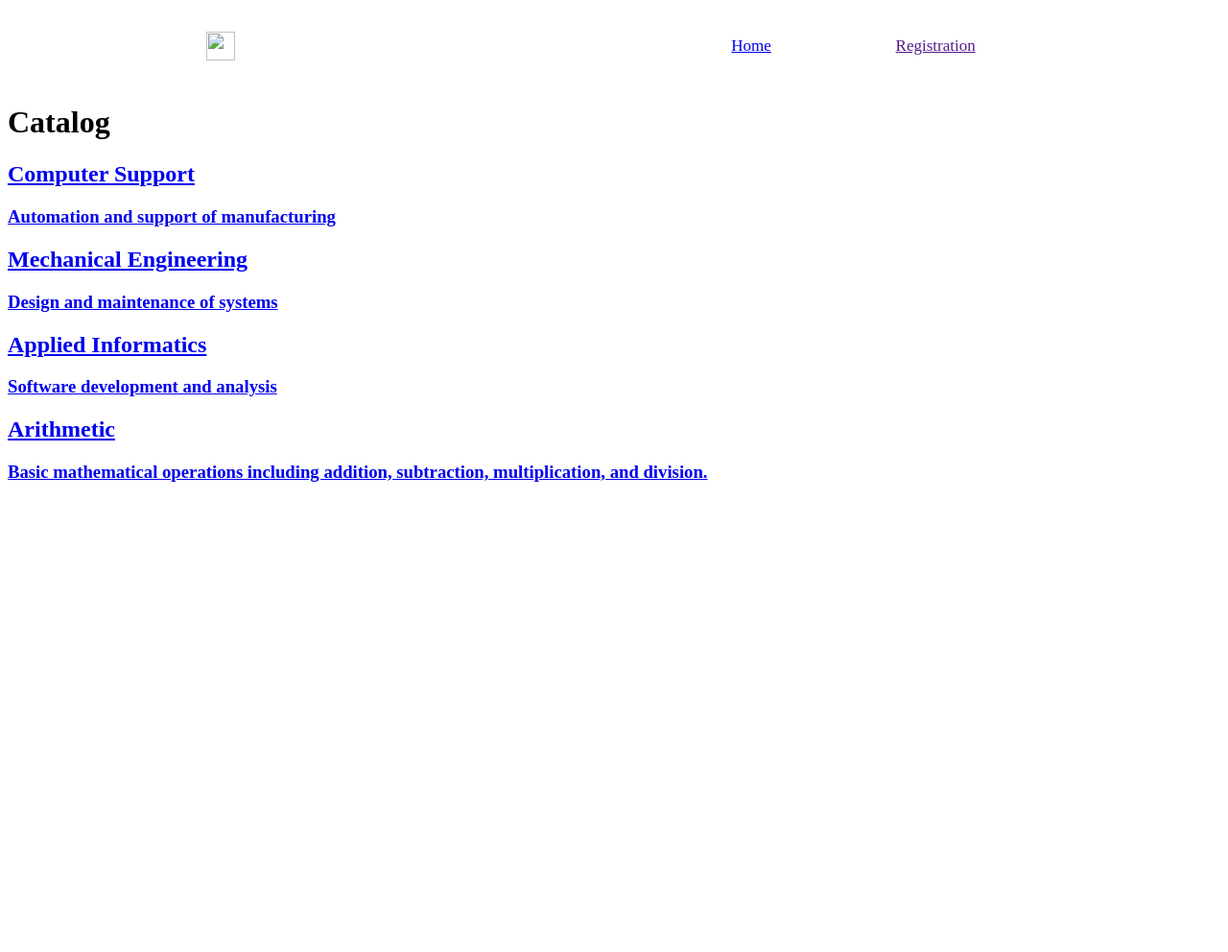
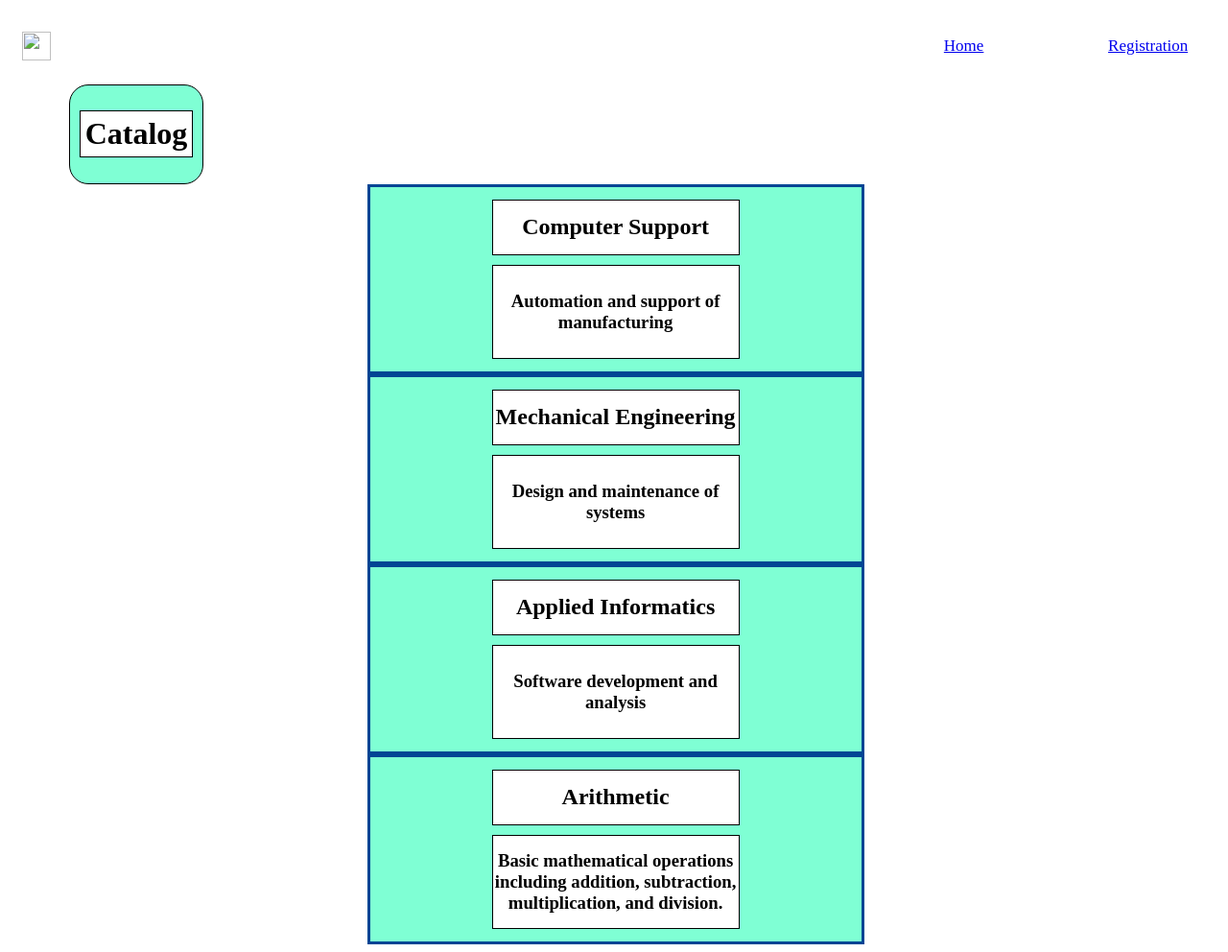
Before and after one commit to DimaNaumiv/FinalProjectDJango, a Django app: page //catalog/ in a window 1280 px wide. Shown: the whole page at 96% size. Before the commit the page ends 502 px from the top, so only its background shows below. Run offline with Django 5.2, Linux system fonts and the light colour scheme; data comes from the database, SQL or seed files in the repository.

Commit message:
added autorisation

```diff
--- a/myproject/settings.py
+++ b/myproject/settings.py
@@ -41,6 +41,7 @@ INSTALLED_APPS = [
     'catalog',
     'question',
     'guide',
+    'registration'
 ]
 
 MIDDLEWARE = [
--- a/myproject/urls.py
+++ b/myproject/urls.py
@@ -21,6 +21,7 @@ from home.views import home_page_view
 from catalog.views import catalog_page_view
 from question.views import question_page_view,generate,check
 from guide.views import guide_page_view
+from registration.views import ragistration_page_view,ragistrate_request,delete,check,check_request
 
 urlpatterns = [
     path('admin/', admin.site.urls),
@@ -28,7 +29,13 @@ urlpatterns = [
     path('/catalog/', catalog_page_view, name='catalog'),
     path('/guide/<str:group_type>/',guide_page_view,name='guide'),
     path('/question/<str:group_type>/', question_page_view, name='question'),
+    path('/registration/',ragistration_page_view,name='registration'),
 
     path('api/generate/<str:group_type>/<int:difficulty>/',generate, name='question_generate'),
-    path('api/check/<str:question>/<str:answer>/', check , name='answer_check')
+    path('api/check/<str:question>/<str:answer>/', check , name='answer_check'),
+
+    path('api/registrate/', ragistrate_request, name='registrate_api'),
+    path('api/checkuser/', check_request, name='check_user'),
+    path('api/dellsession/<str:session_code>',delete,name='delete_session'),
+    path('api/checksession/<str:session_code>',check,name='check_session'),
 ]
--- a/static/css/layout/header.css
+++ b/static/css/layout/header.css
@@ -1,10 +1,11 @@
-
 .box{
     width: 100vw;
     height: 10vh;
+    padding: 0px 15px;
+    /* background-color: goldenrod; */
     display: flex;
     align-items: center;
-    justify-content: space-around;
+    justify-content: space-between;
 }
 .icon{
     width: 30px;
--- /dev/null
+++ b/static/css/page/catalog.css
@@ -0,0 +1,65 @@
+*{
+    /* background-color: rgb(111, 111, 235);*/
+}
+.list{
+    display: flex;
+    flex-direction: column;
+    justify-content: center;
+    width: 99vw;
+    background-color: white;
+}
+.major{
+    text-decoration: none;
+    color: black;
+}
+.box_info{
+    display: flex;
+    justify-self: center;
+    text-align: center;
+    align-items: center;
+    justify-content: center;
+    flex-direction: column;
+    background-color: aquamarine;
+    width: 40vw;
+    height: 24vh;
+    border: solid rgb(0, 69, 148) 3px;
+}
+.upText{
+    display: flex;
+    justify-content: center;
+    background-color: white;
+    align-items: center;
+    width: 20vw;
+    height: 7vh;
+    margin-bottom: 10px;
+    border: solid black 1px;
+}
+.text{
+    background-color: white;
+}
+.downText{
+    background-color: white;
+    width: 20vw;
+    height: 12vh;
+    display: flex;
+    justify-self: center;
+    align-items: center;
+    text-align: center;
+    border: solid black 1px;
+}
+.title{
+    background-color: white;
+    border: solid black 1px;
+    padding: 5px;
+}
+.titleBox{
+    margin-left: 5vw;
+    width: 10vw;
+    padding: 5px;
+    background-color: aquamarine;
+    border: solid black 1px;
+    border-radius: 20px;
+    display: flex;
+    align-items: center;
+    justify-content: center;
+}
--- a/templates/layout/header.html
+++ b/templates/layout/header.html
@@ -1,3 +1,4 @@
+{% load static %}
 <header>
     <div class="box">
         <img src="" alt="" class="icon">
@@ -8,7 +9,13 @@
             {% if request.resolver_match.url_name != 'catalog' %}
                 <li><a href="{% url 'catalog' %}">Catalog</a></li>
             {% endif %}
-            <li><a href="">Registration</a></li>
+            {% if request.resolver_match.url_name != 'registration' and not request.COOKIES.sessionID %}
+            <li><a href="{% url 'registration' %}">Registration</a></li>
+            {% endif %}
+            {% if request.COOKIES.sessionID %}
+            <button onclick="LogOut()">Log out</button>
+            {% endif %}
         </ul>
     </div>
+    <script src="{% static 'js/header.js' %}"></script>
 </header>
--- a/templates/page/catalogPage.html
+++ b/templates/page/catalogPage.html
@@ -5,17 +5,18 @@
     <meta charset="UTF-8">
     <meta name="viewport" content="width=device-width, initial-scale=1.0">
     <link rel="stylesheet" href="{% static 'css/layout/header.css' %}">
+    <link rel="stylesheet" href="{% static 'css/page/catalog.css' %}">
     <title>Questionator</title>
 </head>
 <body>
     {% include 'layout/header.html' %}
-    <H1>Catalog</H1>
-    <div>
+    <div class="titleBox"><H1 class="title">Catalog</H1></div>
+    <div class="list">
         {% for category in categories %}
-        <a href="{% url 'question' category.group_type %}" >
-        <div>
-            <h2>{{category.title}}</h2>
-            <h3>{{category.discription}}</h3>
+        <a class="major" href="{% url 'question' category.group_type %}" >
+        <div class="box_info">
+            <div class="upText"><h2 class="text">{{category.title}}</h2></div>
+            <div class="downText"><h3 class="text">{{category.discription}}</h3></div>
         </div>
         </a>
         {% empty %}
```
Also changed, not shown: registration/servise/servise.py (+57 -11 lines), registration/views.py (+52 -2 lines), static/js/header.js (added, +31 -0 lines), static/js/question.js (+15 -0 lines), static/js/registaration.js (+105 -11 lines), static/js/sessionChack.js (added, +20 -0 lines), templates/page/questionPage.html (+8 -0 lines), templates/page/ragistrationPage.html (+5 -3 lines), registration/migrations/0001_initial.py (added).
